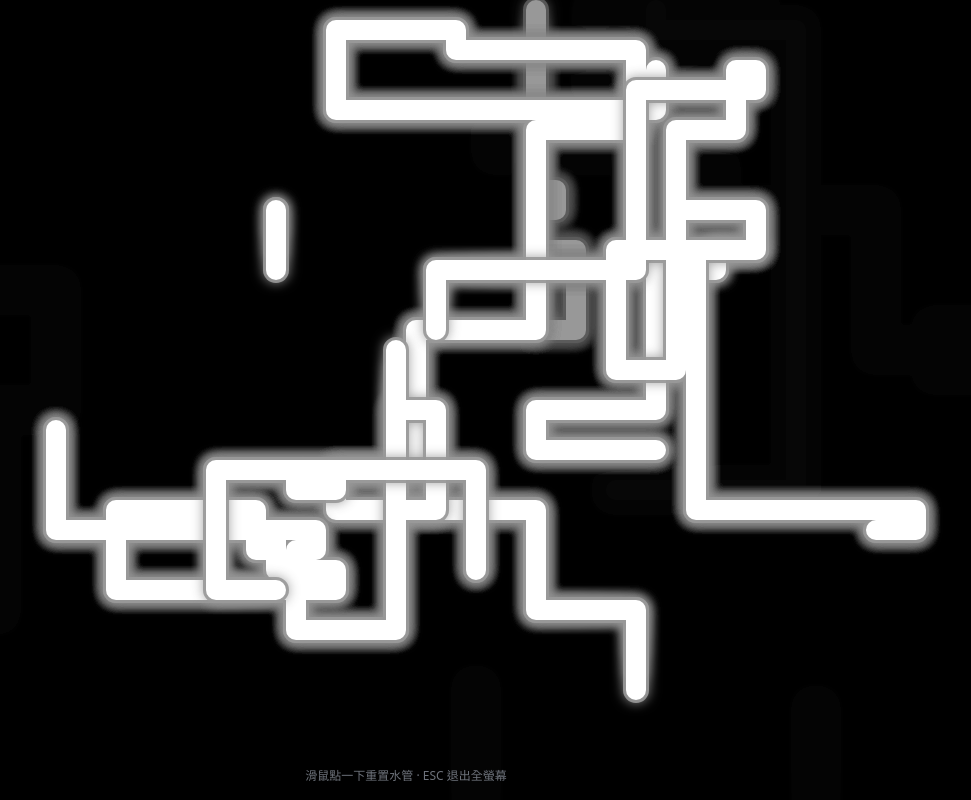
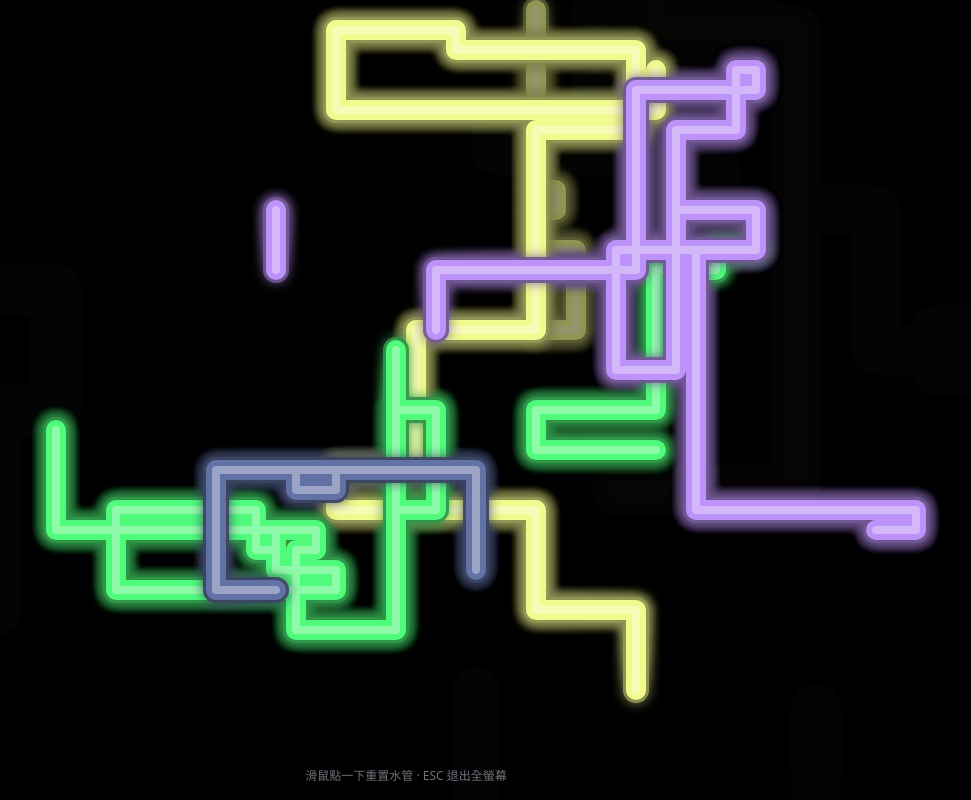
Before and after one commit to innoblue2019/windowspipescreensaver, a plain HTML site: page index.html in a window 1280 px wide. Shown: the whole page, without its empty margins (234-1205 px from the left). Drawn offline with Linux system fonts and the light colour scheme.

Commit message:
Revert "Set pipe color to white"

```diff
--- a/index.html
+++ b/index.html
@@ -61,7 +61,11 @@
     const PIPE_COUNT = 6;        // 同時存在的水管數
     const STEP_INTERVAL = 3;     // 每 3 frame 更新一次，讓速度變慢
 
-    const COLORS = ['#ffffff'];
+    const COLORS = [
+      '#ff5555', '#ffb86c', '#f1fa8c',
+      '#50fa7b', '#8be9fd', '#6272a4',
+      '#bd93f9', '#ff79c6'
+    ];
 
     // --------- 色彩工具：用來做高光 / 陰影 ---------
     function hexToRgb(hex) {
```
